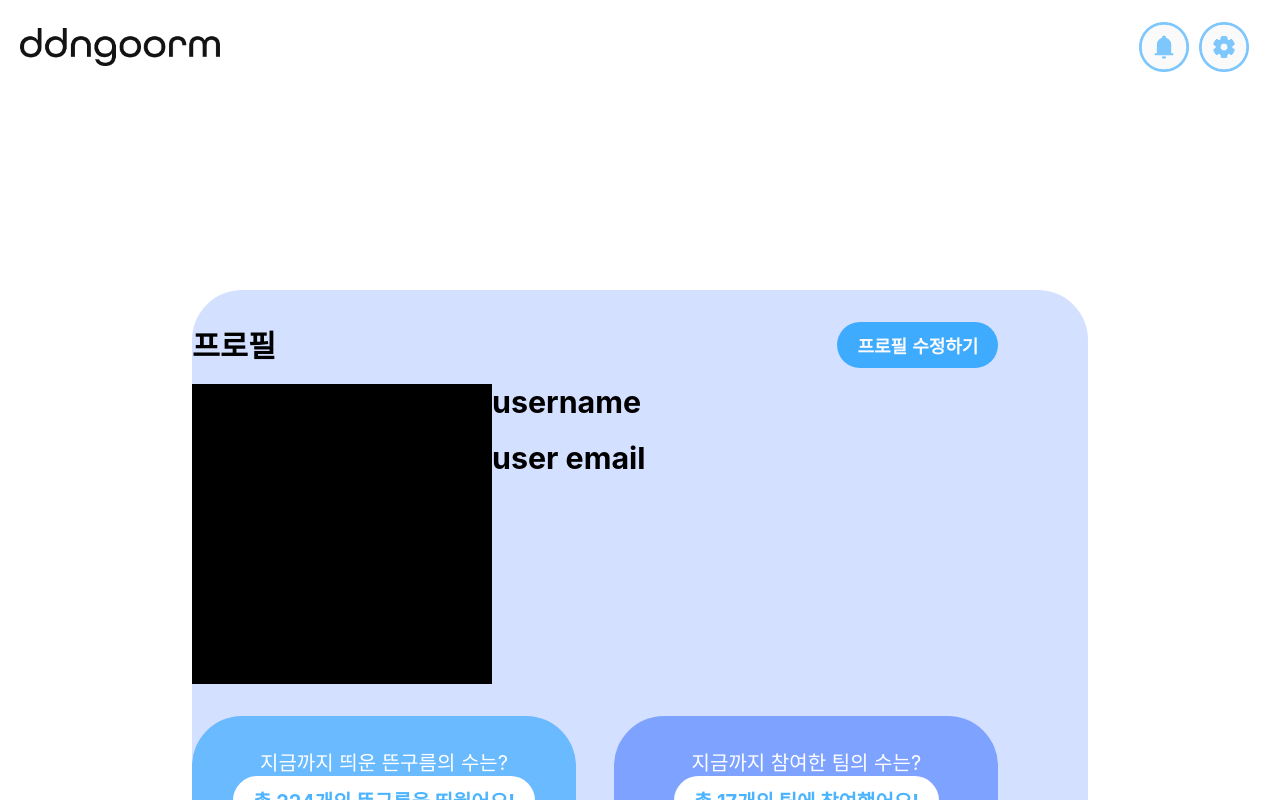
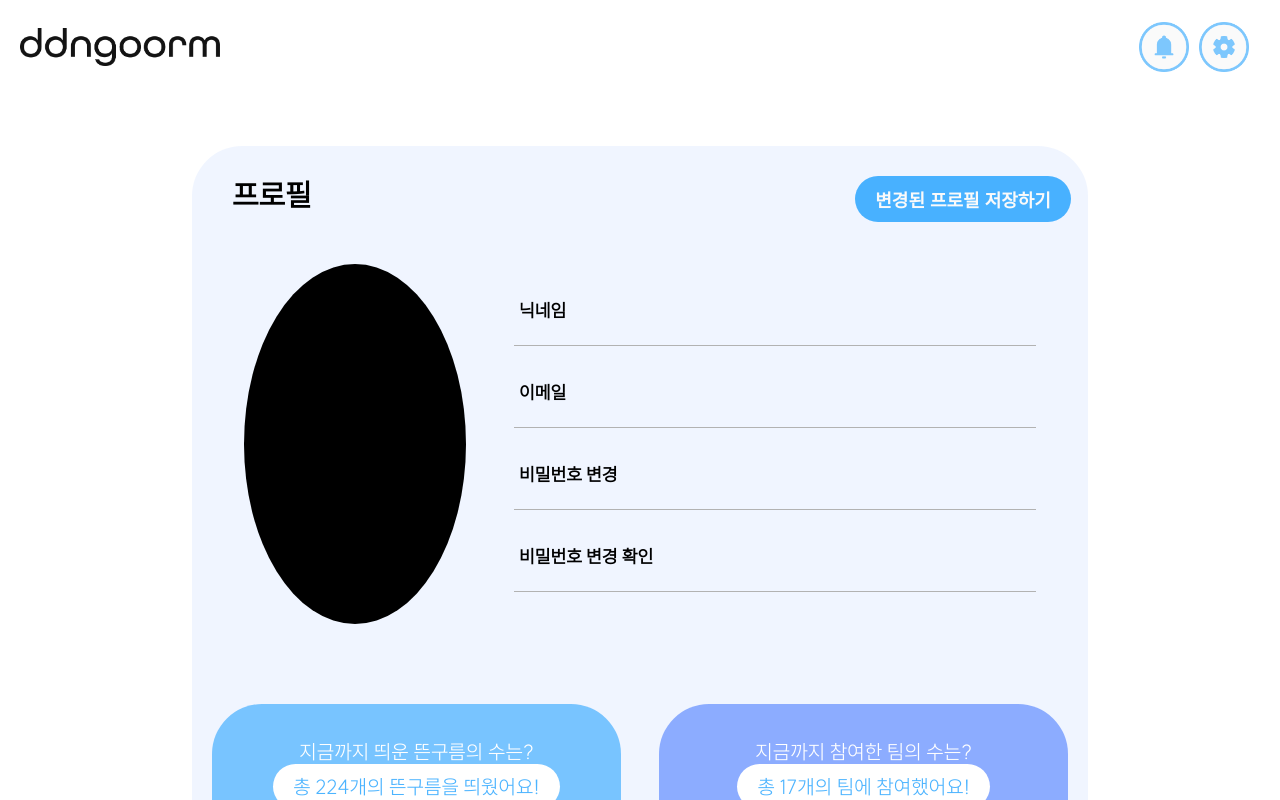
Before and after one commit to goormthon-Univ/TEAM_4, a React (Create React App) app in the folder float-cloud/: page /settingMain in a window 1280 px wide. Built offline with nearby package versions, Linux system fonts and the light colour scheme.

Commit message:
fix: 세팅페이지

```diff
--- a/float-cloud/package.json
+++ b/float-cloud/package.json
@@ -36,5 +36,8 @@
       "last 1 firefox version",
       "last 1 safari version"
     ]
+  },
+  "devDependencies": {
+    "@babel/plugin-proposal-private-property-in-object": "^7.21.11"
   }
 }
--- a/float-cloud/src/components/common/RoundedTag.jsx
+++ b/float-cloud/src/components/common/RoundedTag.jsx
@@ -6,7 +6,7 @@ const Oval = styled.div`
   color: ${(props) => props.color};
   font-size: ${(props) => props.fontSize};
   background: ${(props) => props.backgroundColor};
-  font-weight: 700;
+  font-weight: 500;
   border-radius: 3.125rem;
   border: none;
   padding: 0.625rem 1.25rem;
--- a/float-cloud/src/components/setting/HistoryTag.jsx
+++ b/float-cloud/src/components/setting/HistoryTag.jsx
@@ -7,7 +7,7 @@ import RoundedTag from "../common/RoundedTag"; // RoundedTag 파일 경로에
 const AbtHistory = styled.div`
   background: ${(props) => props.backgroundColor};
   border-radius: 3.125rem;
-  width: 30vw;
+  width: 35vw;
   height: 10rem;
   display: flex;
   position: relative;
@@ -20,7 +20,7 @@ const AbtHistory = styled.div`
 const HistoryTag = (props) => {
   return (
     <AbtHistory backgroundColor={props.backgroundColor}>
-      <div style={{fontSize:"1.25rem"}}>
+      <div style={{fontSize:"1.25rem", paddingtop:"0.5rem"}}>
         {props.children}
         <RoundedTag
           color={props.tagColor}
--- a/float-cloud/src/components/setting/SpcBetween.jsx
+++ b/float-cloud/src/components/setting/SpcBetween.jsx
@@ -4,8 +4,8 @@ import styled from "styled-components";
 const SpcAway = styled.div`
   display: flex;
   justify-content: space-between;
-  width: 90%;
-  margin-top: 2rem;
+  width: 98%;
+  padding: 10px 20px;
 `;
 
 const SpcBetween = (props) => {
--- a/float-cloud/src/components/setting/TeamCard.jsx
+++ b/float-cloud/src/components/setting/TeamCard.jsx
@@ -1,6 +1,15 @@
 import React from "react";
 import styled from "styled-components";
-import RoundedTag from "../common/RoundedTag";
+
+const DeadTeamStyle = styled.div`
+  background-color: "#9D9D9DB2";
+  color: "#FAFAFA";
+
+  span {
+    background-color: "#FAFAFA";
+    color: "#848484";
+  }
+`
 
 const CardPane = styled.div`
   background: ${(props) => props.backgroundColor};
@@ -8,35 +17,66 @@ const CardPane = styled.div`
   border-radius: 3.125rem;
   width: 20rem;
   height: 20rem;
-  display: flex;
-  position: relative;
+  display: grid;
+  grid-template-rows: 1fr 1fr;
 `;
 
 const TeamNameTxt = styled.div`
   font-size: 1.5rem;
   font-weight: 700;
+  margin-top: 2rem;
+  margin-left: 2rem;
 `;
 
 const TeamMadeDate = styled.div`
   font-size: 1.1rem;
   font-weight: 500;
+  margin-top: 1rem;
+  margin-left: 2rem;
 `;
+const TopContainer = styled.div`
+  display: flex;
+  flex-direction: column;
+`
+const BottomContainer = styled.div`
+  display: flex;
+  justify-content: flex-end;
+  align-items: flex-end;
+
+`
+const GoormIcon = styled.img`
+  width: 6rem;
+  height: auto;
+  margin-right: 1.5rem;
+  margin-bottom: 2rem;
+`
+const RoundedTag = styled.span`
+  color: ${(props) => props.tagColor};
+  font-size: ${(props) => props.fontSize};
+  background: ${(props) => props.tagBackgroundColor};
+  font-weight: 500;
+  border-radius: 3.125rem;
+  border: none;
+  padding: 0.625rem 1.25rem;
+  justify-content: right;
+  margin-bottom: 2rem;
+  margin-right: 2rem;
+`
 
 const TeamCard = (props) => {
   return (
-    <CardPane backgroundColor={props.backgroundColor} color={props.color}>
-      <div name="upper" style="padding:5px">
+    <CardPane backgroundColor={props.bgColor} color={props.Color}>
+      <TopContainer>
         <TeamNameTxt> {props.children}</TeamNameTxt>
         <TeamMadeDate> {props.children}</TeamMadeDate>
-      </div>
-
-      <div name="bottom">
+      </TopContainer>
+      <BottomContainer>
+        <GoormIcon />
         <RoundedTag
-          color={props.tagColor}
-          backgroundColor={props.tagBackgroundColor}
-          value={props.tagText}
-        />
-      </div>
+        tagBackgroundColor={props.tagBgColor}
+        tagColor={props.tagColor}
+        >{props.goormCnt}</RoundedTag >
+      </BottomContainer>
     </CardPane>
   );
 };
--- a/float-cloud/src/index.css
+++ b/float-cloud/src/index.css
@@ -2,7 +2,7 @@ body {
   margin: 0;
   font-family: -apple-system, BlinkMacSystemFont, 'Segoe UI', 'Roboto', 'Oxygen',
     'Ubuntu', 'Cantarell', 'Fira Sans', 'Droid Sans', 'Helvetica Neue',
-    sans-serif;
+    sans-serif, 'SUIT-Regular', 'SUIT-Light';
   -webkit-font-smoothing: antialiased;
   -moz-osx-font-smoothing: grayscale;
 }
--- a/float-cloud/src/pages/Setting/SettingMain.jsx
+++ b/float-cloud/src/pages/Setting/SettingMain.jsx
@@ -14,30 +14,117 @@ const Container = styled.div`
   height: 100vh; /* 전체 뷰포트 높이로 설정 */
   position: fixed;
   overflow-y: auto;
+  font-family: "SUIT-Light";
+
 `;
 
 const BackgroundContainer = styled.div`
-  margin: 12rem;
-  background-color: #2864ff33;
+  margin: 3rem 12rem;
+  padding: 20px;
+  background-color: #2864FF11;
   border-radius: 50px;
   display: flex;
   flex-direction: column;
   // align-items: center;
 `;
 
+const ProfileContainer = styled.div`
+  margin: 1rem 2rem;
+  display: flex;
+`
+const ProfileInputContainer = styled.form`
+  margin-left: 48px;
+  display: flex;
+  flex-direction: column;
+`
 const UserProfileImage = styled.div`
-  width: 300px;
-  height: 300px;
+  width: 360px;
+  height: 360px;
+  border-radius: 100%;
   background-color: rgb(0, 0, 0);
 `;
 
-const div = styled.div`
+const ProfileInputLabel = styled.label`
+  font-size: 18px;
+  transform: translateY(150%);
+  font-weight: 800;
+  margin-left: 5px;
+`
+const ProfileInput = styled.input`
+  border: transparent;
+  border-bottom: solid 1px #B2B2B2;
+  background-color: transparent;
+  height: 3.5rem;
+  width: 360px;
+  padding-left: 10rem;
+  font-size: 18px;
+  :focus {
+    outline: none;
+  }
+`
+
+const HistoryContainer = styled.div`
+  flex-direction: row;
   display: flex;
-  flex-direction: column;
-  align-items: flex-start;
-  margin: 0 auto;
-`;
+  height: 10rem;
+  margin-top: 5rem;
+`
+const TeamContainer = styled.div`
 
+  p{
+    font-size: 1.5rem;
+    font-weight: 500;
+    margin-top: 3.5rem;
+  }
+`
+const TeamGrid = styled.div`
+  display: grid;
+  grid-template-columns: 1fr 1fr 1fr;  /* 두 개의 열 */
+  gap:1.5rem;
+`
+const CardContainer = styled.div`
+  width: 20rem;
+`
+const TeamManageBtn = styled.button`
+  display: flex;
+  width: 20rem;
+  margin-top: 0.7rem;
+  padding: 10px 20px;
+  justify-content: center;
+  align-items: center;
+  border-radius: 3.125rem;
+  color: #FAFAFA;
+  border: transparent;
+`
+
+const HandleTeamBtn = styled(TeamManageBtn)`
+  background-color: #0094FF;
+  font-family: "SUIT-Light";
+  font-weight: 500;
+`
+const TeamEndBtn = styled(TeamManageBtn)`
+  background-color: #5D42FF80;
+`
+const TeamCPRBtn = styled(TeamManageBtn)`
+  background-color: #0094FF;
+`
+
+const FootDiv = styled.div`
+  width: 100%;
+  display: flex;
+  margin-top: 3.75rem;
+`
+const SignOutBtn = styled.button`
+  border: transparent;
+  margin-left: auto;
+  margin-right: auto;
+  background-color: #DFDFDF;
+  border-radius: 0.625rem;
+  width: 6rem;
+  height: 3rem;
+  font-family: "SUIT-Light";
+  font-weight: 600;
+`
 const SettingMain = () => {
   const navigate = useNavigate();
 
@@ -48,57 +135,80 @@ const SettingMain = () => {
         <SpcBetween name="top">
           <BiggestTxt>프로필</BiggestTxt>
           <RoundedButton
-            value="프로필 수정하기"
+            value="변경된 프로필 저장하기"
             backgroundColor="rgba(0, 148, 255, 0.70)"
             color="#FAFAFA"
           />
         </SpcBetween>
 
         <div name="userProfile" style={{ margin: "1rem 0" }}>
-          <div style={{ display: "flex" }}>
+          <ProfileContainer>
             <UserProfileImage />
-            <div style={{
-              // marginLeft: "1rem", display: "flex",
-              // alignItems: "center"
-            }}>
-              <BiggestTxt>username</BiggestTxt>
-              <br />
-              <BiggestTxt>user email</BiggestTxt>
-            </div>
-          </div>
+            <ProfileInputContainer >
+              <ProfileInputLabel> 닉네임 </ProfileInputLabel>
+              <ProfileInput />
+              <ProfileInputLabel> 이메일 </ProfileInputLabel>
+              <ProfileInput />
+              <ProfileInputLabel> 비밀번호 변경 </ProfileInputLabel>
+              <ProfileInput />
+              <ProfileInputLabel> 비밀번호 변경 확인 </ProfileInputLabel>
+              <ProfileInput />
+            </ProfileInputContainer>
+          </ProfileContainer>
 
-          <SpcBetween name="userHistory" style={{ margin: "1rem 0" }}>
+          <HistoryContainer>
             <HistoryTag backgroundColor="rgba(0, 148, 255, 0.50)">
               지금까지 띄운 뜬구름의 수는?
               <RoundedTag value="총 224개의 뜬구름을 띄웠어요!"
                 backgroundColor="white"
                 color="rgba(0, 148, 255, 0.70)" />
             </HistoryTag>
-            <div style={{ padding: "1vw" }} />
+            <div style={{ padding: "1.5vw" }} />
             <HistoryTag backgroundColor="rgba(40, 100, 255, 0.50)">
               지금까지 참여한 팀의 수는?
               <RoundedTag value="총 17개의 팀에 참여했어요!"
                 backgroundColor="white"
                 color="rgba(0, 148, 255, 0.70)" />
             </HistoryTag>
-          </SpcBetween>
+          </HistoryContainer>
         </div>
 
-        <div name="TeamManage">
-          <BiggestTxt style={{ textAlign: "left", margin: "2rem" }}>
+        <div name="TeamManage" style={{marginTop: "3rem", marginLeft: "2rem"}} >
+          <BiggestTxt style={{ textAlign: "left", margin: "2rem"}}>
             팀 관리하기
           </BiggestTxt>
-
-          <div name="activeTeam">
-            <div name="miniTitle" style={{ fontSize: "1.5rem" }}>활성화된 팀</div>
-          </div>
-
-          <div name="inactiveTeam">
-            <div name="miniTitle" style={{ fontSize: "1.5rem" }}>비활성화된 팀</div>
-            <div name="cardPanel">
-
-            </div>
-          </div>
+          <TeamContainer>
+            <p> 활성화된 팀 </p>
+            <TeamGrid>
+              <CardContainer>
+                  <TeamCard
+                    bgColor = "#BED8FF80"
+                    color = "#404040"
+                    tagBgColor = "#0094FF"
+                    tagColor = "#FAFAFA"
+                    goormCnt="현재 구름 갯수 12개">디자인 리서치</TeamCard>
+                  <HandleTeamBtn>관리 바로가기</HandleTeamBtn>
+                  <TeamEndBtn>팀 활동 종료하기</TeamEndBtn>
+                </CardContainer>
+            </TeamGrid>
+          </TeamContainer>
+          <TeamContainer>
+            <p> 종료된 팀 </p>
+            <TeamGrid>
+            <CardContainer>
+              <TeamCard
+                  bgColor = "#9D9D9DB2"
+                  color = "#FAFAFA"
+                  tagBgColor = "#FAFAFA"
+                  tagColor = "#848484"
+                  goormCnt="현재 구름 갯수 12개">종료된 팀</TeamCard>
+              <TeamCPRBtn>팀 다시 활성화하기</TeamCPRBtn>
+            </CardContainer>
+            </TeamGrid>
+          </TeamContainer>
+          <FootDiv>
+            <SignOutBtn>로그아웃</SignOutBtn>
+          </FootDiv>
         </div>
       </BackgroundContainer>
 
```
Also changed, not shown: 2 other files (tests, documents, lock files or other folders).
